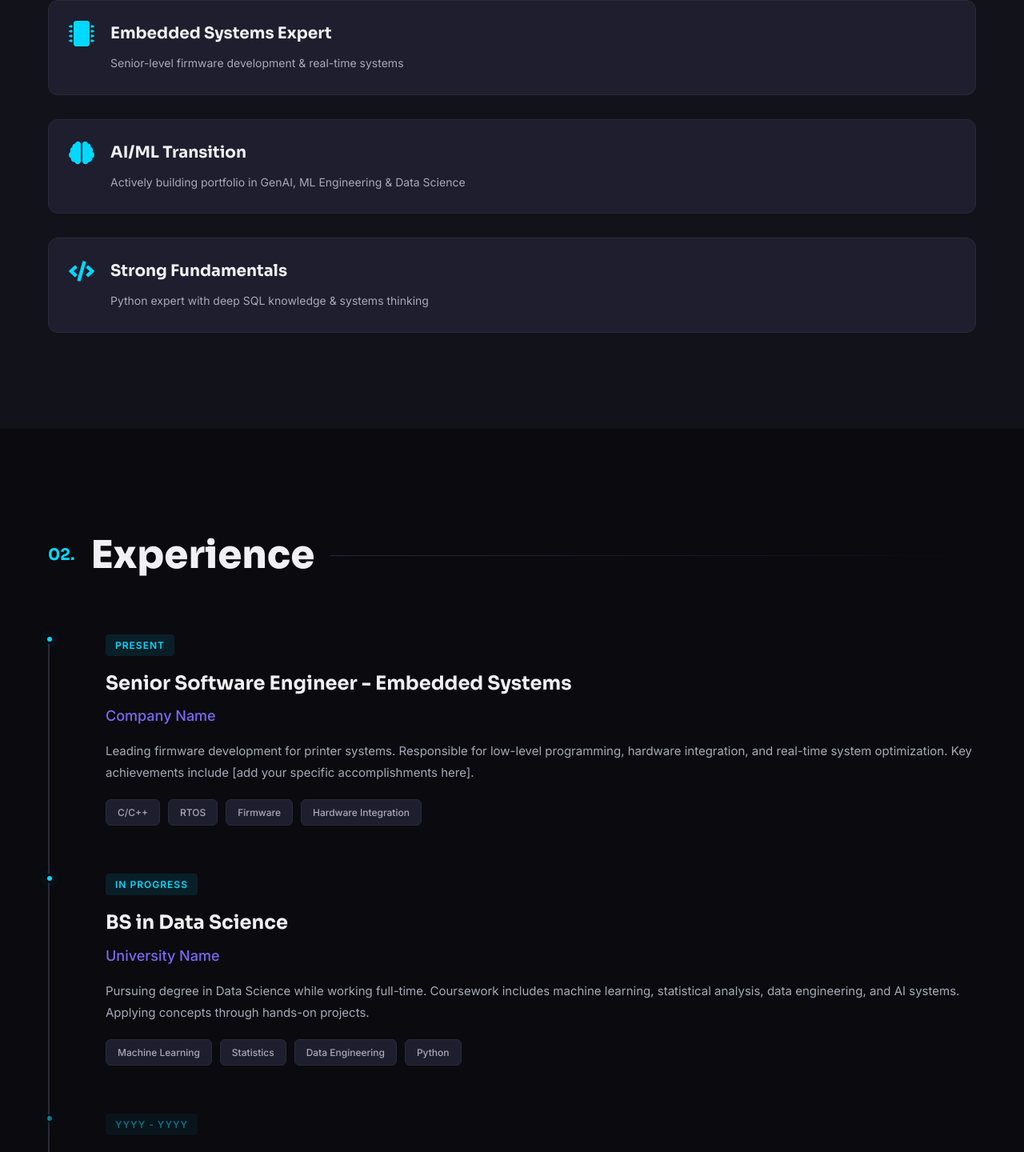
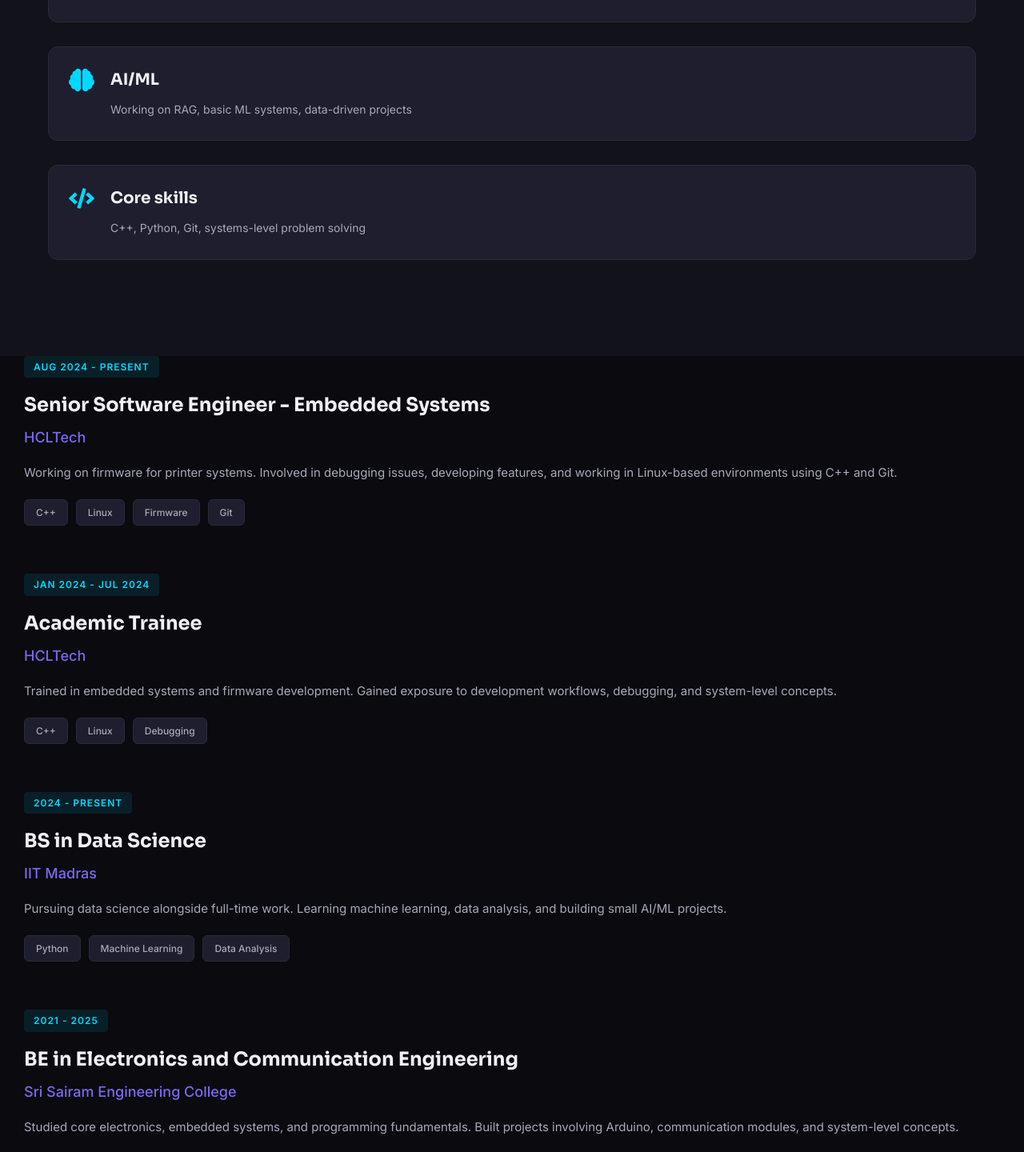
Before and after one commit to Lukeshbarath/portfolio, a React (Create React App) app: page / in a window 1280 px wide. Shown: the part 1329-2769 px from the top of the page at 80% size. Built offline with nearby package versions, Linux system fonts and the light colour scheme; the HTML template or start-up script is replaced by a standard one.

Commit message:
Added details

```diff
--- a/src/App.js
+++ b/src/App.js
@@ -37,36 +37,33 @@ function App() {
   // Placeholder data - UPDATE THESE WITH YOUR ACTUAL INFO
   const projects = [
   {
-      title: "Project Title 1",
-      category: "Machine Learning",
-      description: "Brief description of your ML project. What problem does it solve? What techniques did you use? What were the results?",
-      tech: ["Python", "TensorFlow", "scikit-learn"],
-      github: "https://github.com/yourusername/project1",
-      demo: ""
+    title: "Document Q/A System (RAG)",
+    category: "AI / GenAI",
+    description: "Built a RAG-based system to query custom documents using LLMs. Implemented retrieval + response pipeline using Ollama for local inference.",
+    tech: ["Python", "RAG", "Ollama"],
+    github: "https://github.com/Lukeshbarath/RAG-V1.0",
   },
   {
-      title: "Project Title 2",
-      category: "Data Science",
-      description: "Description of your data science project. Include key insights, datasets used, and analytical approaches.",
-      tech: ["Python", "Pandas", "Matplotlib"],
-      github: "https://github.com/yourusername/project2",
-      demo: ""
+    title: "Embedded Safety Device",
+    category: "Embedded Systems",
+    description: "Developed an Arduino-based safety device with GPS and GSM for real-time location tracking and alerts. Led end-to-end implementation.",
+    tech: ["Arduino", "C++", "GSM", "GPS"],
+
   },
   {
-      title: "Project Title 3",
-      category: "AI Engineering",
-      description: "Your AI/GenAI project description. What did you build? What was innovative about it?",
-      tech: ["Python", "OpenAI API", "LangChain"],
-      github: "https://github.com/yourusername/project3",
-      demo: ""
+    title: "Movie Recommendation System",
+    category: "Machine Learning",
+    description: "Built a content-based recommender using TF-IDF and cosine similarity to suggest similar movies based on input.",
+    tech: ["Python", "TF-IDF", "Cosine Similarity"],
+    github: "https://github.com/Lukeshbarath/Movie-recommendation-system",
   }
 ];
 
   const skills = {
-    "Embedded Systems": ["C/C++", "Real-Time OS", "Firmware Development", "Hardware Integration", "Printer Systems"],
-    "AI/ML": ["Python", "TensorFlow", "PyTorch", "scikit-learn", "Machine Learning", "Deep Learning"],
-    "Data Science": ["SQL", "Pandas", "NumPy", "Data Analysis", "Statistical Modeling", "Visualization"],
-    "Tools & Platforms": ["Git", "Linux", "Docker", "Jupyter", "VS Code", "CI/CD"]
+  "Embedded Systems": ["C++", "Firmware Development", "Linux", "Hardware Integration"],
+  "AI/ML": ["Python", "RAG", "LLMs", "scikit-learn"],
+  "Data Science": ["Pandas", "NumPy", "Data Analysis"],
+  "Tools & Platforms": ["Git", "Linux", "Jupyter", "VS Code"]
 };
 
   return (
@@ -120,13 +117,13 @@ function App() {
             </button>
           </div>
           <div className="hero-social">
-            <a href="https://github.com/yourusername" target="_blank" rel="noopener noreferrer" aria-label="GitHub">
+            <a href="https://github.com/Lukeshbarath" target="_blank" rel="noopener noreferrer" aria-label="GitHub">
               <FaGithub />
             </a>
-            <a href="https://linkedin.com/in/yourprofile" target="_blank" rel="noopener noreferrer" aria-label="LinkedIn">
+            <a href="https://www.linkedin.com/in/lukesh-barath-s-286382250/" target="_blank" rel="noopener noreferrer" aria-label="LinkedIn">
               <FaLinkedin />
             </a>
-            <a href="mailto:your.email@example.com" aria-label="Email">
+            <a href="mailto:stlukeshbarath@gmail.com" aria-label="Email">
               <FaEnvelope />
             </a>
           </div>
@@ -149,42 +146,34 @@ function App() {
           <div className="about-content">
             <div className="about-text">
               <p>
-                I'm a Senior Software Engineer specializing in embedded systems, with hands-on experience
-                in firmware development for printer systems. While I excel in low-level programming and
-                hardware integration, my true passion lies in the intersection of software engineering and
-                artificial intelligence.
+                I'm an Embedded Software Engineer working on firmware systems at HCLTech, mainly using Linux and C++.
               </p>
               <p>
-                Currently, I'm actively transitioning into AI/ML engineering through a structured learning
-                path that combines academic rigor (BS in Data Science) with practical project work. My
-                embedded systems background gives me a unique perspective on ML systems engineering, edge AI,
-                and optimization.
+                Alongside this, I'm pursuing a BS in Data Science from IIT Madras and exploring machine learning and generative AI through hands-on projects.
               </p>
               <p>
-                I'm seeking opportunities in AI/ML Engineering, Data Engineering, or AI-adjacent software
-                roles where I can leverage my systems thinking, software engineering discipline, and growing
-                expertise in machine learning.
+                I'm interested in understanding how intelligence can be applied to real-world systems, especially where software interacts closely with hardware.
               </p>
               <div className="about-highlights">
                 <div className="highlight-item">
                   <FaMicrochip className="highlight-icon" />
                   <div>
-                    <h4>Embedded Systems Expert</h4>
-                    <p>Senior-level firmware development & real-time systems</p>
+                    <h4>Embedded Systems</h4>
+                    <p>Firmware development, debugging, Linux-based systems</p>
                   </div>
                 </div>
                 <div className="highlight-item">
                   <FaBrain className="highlight-icon" />
                   <div>
-                    <h4>AI/ML Transition</h4>
-                    <p>Actively building portfolio in GenAI, ML Engineering & Data Science</p>
+                    <h4>AI/ML </h4>
+                    <p>Working on RAG, basic ML systems, data-driven projects</p>
                   </div>
                 </div>
                 <div className="highlight-item">
                   <FaCode className="highlight-icon" />
                   <div>
-                    <h4>Strong Fundamentals</h4>
-                    <p>Python expert with deep SQL knowledge & systems thinking</p>
+                    <h4>Core skills</h4>
+                    <p>C++, Python, Git, systems-level problem solving</p>
                   </div>
                 </div>
               </div>
@@ -194,30 +183,20 @@ function App() {
       </section>
 
       {/* Experience Section */}
-      <section id="experience" className="experience">
-        <div className="container">
-          <div className="section-header">
-            <span className="section-number">02.</span>
-            <h2 className="section-title">Experience</h2>
-            <div className="section-line"></div>
-          </div>
-          <div className="timeline">
       <div className="timeline-item">
         <div className="timeline-marker"></div>
         <div className="timeline-content">
-                <div className="timeline-date">Present</div>
+          <div className="timeline-date">Aug 2024 - Present</div>
           <h3>Senior Software Engineer - Embedded Systems</h3>
-                <h4>Company Name</h4>
+          <h4>HCLTech</h4>
           <p className="timeline-description">
-                  Leading firmware development for printer systems. Responsible for low-level programming,
-                  hardware integration, and real-time system optimization. Key achievements include
-                  [add your specific accomplishments here].
+            Working on firmware for printer systems. Involved in debugging issues, developing features, and working in Linux-based environments using C++ and Git.
           </p>
           <div className="timeline-tech">
-                  <span>C/C++</span>
-                  <span>RTOS</span>
+            <span>C++</span>
+            <span>Linux</span>
             <span>Firmware</span>
-                  <span>Hardware Integration</span>
+            <span>Git</span>
           </div>
         </div>
       </div>
@@ -225,42 +204,53 @@ function App() {
       <div className="timeline-item">
         <div className="timeline-marker"></div>
         <div className="timeline-content">
-                <div className="timeline-date">In Progress</div>
-                <h3>BS in Data Science</h3>
-                <h4>University Name</h4>
+          <div className="timeline-date">Jan 2024 - Jul 2024</div>
+          <h3>Academic Trainee</h3>
+          <h4>HCLTech</h4>
           <p className="timeline-description">
-                  Pursuing degree in Data Science while working full-time. Coursework includes machine learning,
-                  statistical analysis, data engineering, and AI systems. Applying concepts through hands-on projects.
+            Trained in embedded systems and firmware development. Gained exposure to development workflows, debugging, and system-level concepts.
           </p>
           <div className="timeline-tech">
-                  <span>Machine Learning</span>
-                  <span>Statistics</span>
-                  <span>Data Engineering</span>
-                  <span>Python</span>
+            <span>C++</span>
+            <span>Linux</span>
+            <span>Debugging</span>
           </div>
         </div>
       </div>
 
-            {/* Add more experience entries here */}
-            <div className="timeline-item placeholder">
+      <div className="timeline-item">
         <div className="timeline-marker"></div>
         <div className="timeline-content">
-                <div className="timeline-date">YYYY - YYYY</div>
-                <h3>Previous Role Title</h3>
-                <h4>Previous Company</h4>
+          <div className="timeline-date">2024 - Present</div>
+          <h3>BS in Data Science</h3>
+          <h4>IIT Madras</h4>
           <p className="timeline-description">
-                  Add description of previous roles here. Include key responsibilities and achievements.
+            Pursuing data science alongside full-time work. Learning machine learning, data analysis, and building small AI/ML projects.
           </p>
           <div className="timeline-tech">
-                  <span>Tech 1</span>
-                  <span>Tech 2</span>
-                  <span>Tech 3</span>
+            <span>Python</span>
+            <span>Machine Learning</span>
+            <span>Data Analysis</span>
           </div>
         </div>
       </div>
+
+      <div className="timeline-item">
+      <div className="timeline-marker"></div>
+      <div className="timeline-content">
+        <div className="timeline-date">2021 - 2025</div>
+        <h3>BE in Electronics and Communication Engineering</h3>
+        <h4>Sri Sairam Engineering College</h4>
+        <p className="timeline-description">
+          Studied core electronics, embedded systems, and programming fundamentals. Built projects involving Arduino, communication modules, and system-level concepts.
+        </p>
+        <div className="timeline-tech">
+          <span>C++</span>
+          <span>Embedded Systems</span>
+          <span>Arduino</span>
         </div>
       </div>
-      </section>
+    </div>
 
       {/* Projects Section */}
       <section id="projects" className="projects">
@@ -271,7 +261,7 @@ function App() {
             <div className="section-line"></div>
           </div>
           <p className="section-subtitle">
-            Building practical AI/ML solutions while transitioning from embedded systems to intelligent software
+            https://github.com/Lukeshbarath/Movie-recommendation-system
           </p>
           <div className="projects-grid">
             {projects.map((project, index) => (
@@ -300,9 +290,6 @@ function App() {
                 </div>
               </div>
             ))}
-          </div>
-          <div className="projects-note">
-            <p>💡 <strong>Note:</strong> Projects section ready for your work. Update the project data in App.js with your actual projects.</p>
           </div>
           </div>
       </section>
@@ -340,18 +327,17 @@ function App() {
           </div>
           <div className="contact-content">
             <p className="contact-text">
-              I'm currently seeking opportunities in AI/ML Engineering, Data Engineering, or AI-adjacent
-              software roles. If you're looking for someone with strong software engineering fundamentals,
-              systems thinking from embedded work, and genuine passion for AI/ML, let's connect!
+              I'm an Embedded Software Engineer exploring AI/ML through hands-on projects.
+               Open to opportunities and collaborations in this space.
             </p>
-            <a href="mailto:your.email@example.com" className="btn btn-primary btn-large">
+            <a href="mailto:stlukeshbarath@gmail.com" className="btn btn-primary btn-large">
               <FaEnvelope /> Send Me an Email
             </a>
             <div className="contact-social">
-              <a href="https://github.com/yourusername" target="_blank" rel="noopener noreferrer">
+              <a href="https://github.com/Lukeshbarath" target="_blank" rel="noopener noreferrer">
                 <FaGithub /> GitHub
               </a>
-              <a href="https://linkedin.com/in/yourprofile" target="_blank" rel="noopener noreferrer">
+              <a href="https://www.linkedin.com/in/lukesh-barath-s-286382250/" target="_blank" rel="noopener noreferrer">
                 <FaLinkedin /> LinkedIn
               </a>
             </div>
```
Lines whose indentation alone changed are shown as unchanged.
